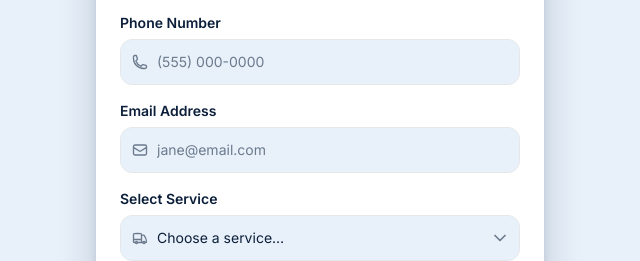
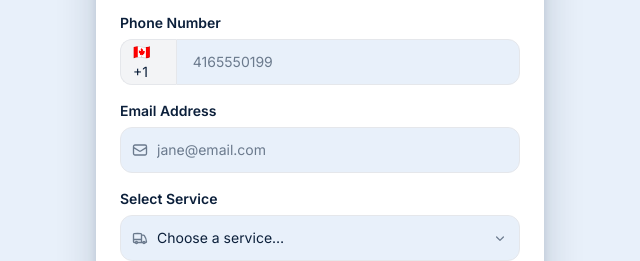
Before and after one commit to satyaroyy95/leadgen-master, a plain HTML site: page index.html in a window 1280 px wide. Shown: the part 706-967 px from the top of the page, 320-960 px from the left. Drawn offline with nearby package versions, Linux system fonts and the light colour scheme.

Commit message:
Add inline success container and clean code

```diff
--- a/index.html
+++ b/index.html
@@ -33,7 +33,6 @@
     body { font-family: 'Inter', sans-serif; }
     .font-display { font-family: 'Bebas Neue', sans-serif; }
 
-    /* Shine sweep on headline */
     @keyframes shine {
       0%   { background-position: -200% center; }
       100% { background-position: 200% center; }
@@ -47,17 +46,14 @@
       animation: shine 3s linear infinite;
     }
 
-    /* Hero diagonal split */
     .hero-bg {
       background: linear-gradient(160deg, #0B1F3A 60%, #1E3A5F 100%);
     }
 
-    /* Subtle card lift */
     .form-card {
       box-shadow: 0 8px 40px rgba(11,31,58,0.18), 0 2px 8px rgba(11,31,58,0.10);
     }
 
-    /* Focus ring uses brand accent */
     input:focus, select:focus {
       outline: none;
       box-shadow: 0 0 0 3px rgba(245,166,35,0.35);
@@ -71,12 +67,9 @@
 
 <body class="bg-brand-blue font-body antialiased">
 
-  <!-- ═══════════════════════════════════════════════
-       TOP BAR
-  ════════════════════════════════════════════════ -->
+  <!-- TOP BAR -->
   <header class="bg-brand-blue border-b border-white/10 px-4 py-3 flex items-center justify-between">
     <div class="flex items-center gap-2">
-      <!-- Simple star/sparkle icon in accent -->
       <svg class="w-6 h-6 text-brand-accent" fill="currentColor" viewBox="0 0 24 24" aria-hidden="true">
         <path d="M12 2l2.4 7.4H22l-6.2 4.5 2.4 7.4L12 17l-6.2 4.3 2.4-7.4L2 9.4h7.6z"/>
       </svg>
@@ -92,13 +85,8 @@
     </a>
   </header>
 
-
-  <!-- ═══════════════════════════════════════════════
-       HERO
-  ════════════════════════════════════════════════ -->
+  <!-- HERO -->
   <section class="hero-bg px-4 pt-10 pb-6 text-center">
-
-    <!-- Trust badge -->
     <div class="inline-flex items-center gap-1.5 bg-white/10 border border-white/20 text-white/80 text-xs font-medium px-3 py-1 rounded-full mb-6">
       <svg class="w-3.5 h-3.5 text-brand-accent" fill="currentColor" viewBox="0 0 20 20" aria-hidden="true">
         <path fill-rule="evenodd" d="M10 18a8 8 0 100-16 8 8 0 000 16zm3.857-9.809a.75.75 0 00-1.214-.882l-3.483 4.79-1.88-1.88a.75.75 0 10-1.06 1.061l2.5 2.5a.75.75 0 001.137-.089l4-5.5z" clip-rule="evenodd"/>
@@ -106,19 +94,16 @@
       Serving 200+ Happy Customers · 5★ on Google Maps
     </div>
 
-    <!-- Headline -->
     <h1 class="font-display text-white leading-none mb-3">
       <span class="block text-5xl sm:text-6xl">PROFESSIONAL</span>
       <span class="block text-4xl sm:text-5xl shine-text">MOBILE CAR DETAILING</span>
       <span class="block text-3xl sm:text-4xl text-white/90 mt-1">BROUGHT TO YOUR DOORSTEP</span>
     </h1>
 
-    <!-- Sub-copy -->
     <p class="text-white/65 text-base max-w-xs mx-auto mt-4 leading-relaxed">
       We come to your home or office — no drop-off, no waiting, no hassle.
     </p>
 
-    <!-- Scroll cue -->
     <div class="mt-6 flex justify-center">
       <svg class="w-6 h-6 text-brand-accent animate-bounce" fill="none" stroke="currentColor"
            stroke-width="2.5" viewBox="0 0 24 24" aria-hidden="true">
@@ -127,10 +112,7 @@
     </div>
   </section>
 
-
-  <!-- ═══════════════════════════════════════════════
-       SOCIAL PROOF STRIP
-  ════════════════════════════════════════════════ -->
+  <!-- SOCIAL PROOF STRIP -->
   <div class="bg-brand-steel border-y border-white/10 px-4 py-3">
     <div class="flex justify-center gap-6 text-xs text-white/70 font-medium flex-wrap">
       <span class="flex items-center gap-1">
@@ -145,25 +127,18 @@
     </div>
   </div>
 
-
-  <!-- ═══════════════════════════════════════════════
-       LEAD CAPTURE FORM
-  ════════════════════════════════════════════════ -->
+  <!-- LEAD CAPTURE FORM -->
   <main class="px-4 py-8 bg-brand-light min-h-screen">
-
     <div class="max-w-md mx-auto">
 
-      <!-- Form headline -->
       <div class="text-center mb-6">
         <p class="text-brand-accent text-xs font-semibold uppercase tracking-widest mb-1">Limited Spots Available Today</p>
         <h2 class="text-brand-blue text-2xl font-bold leading-tight">Get Your Free, No-Obligation Quote</h2>
         <p class="text-brand-muted text-sm mt-1">We'll call or text you back within 15 minutes.</p>
       </div>
 
-      <!-- Card -->
       <div class="bg-white rounded-2xl p-6 form-card">
-
-        <form novalidate>
+        <form>
 
           <!-- Full Name -->
           <div class="mb-4">
@@ -183,6 +158,7 @@
                 placeholder="Jane Smith"
                 autocomplete="name"
                 required
+                minlength="2"
                 class="w-full bg-brand-light border border-gray-200 rounded-xl pl-9 pr-4 py-3 text-brand-blue placeholder-brand-muted text-sm transition-shadow focus:border-brand-accent"
               />
             </div>
@@ -193,26 +169,26 @@
             <label for="phone" class="block text-brand-blue text-sm font-semibold mb-1.5">
               Phone Number
             </label>
-            <div class="relative">
-              <span class="absolute inset-y-0 left-3 flex items-center pointer-events-none">
-                <svg class="w-4 h-4 text-brand-muted" fill="none" stroke="currentColor" stroke-width="2" viewBox="0 0 24 24" aria-hidden="true">
-                  <path stroke-linecap="round" stroke-linejoin="round" d="M2.25 6.75c0 8.284 6.716 15 15 15h2.25a2.25 2.25 0 002.25-2.25v-1.372c0-.516-.351-.966-.852-1.091l-4.423-1.106c-.44-.11-.902.055-1.173.417l-.97 1.293c-.282.376-.769.542-1.21.38a12.035 12.035 0 01-7.143-7.143c-.162-.441.004-.928.38-1.21l1.293-.97c.363-.271.527-.734.417-1.173L6.963 3.102a1.125 1.125 0 00-1.091-.852H4.5A2.25 2.25 0 002.25 5.25v1.5z"/>
-                </svg>
+            <div class="flex">
+              <span class="inline-flex items-center bg-gray-100 border border-r-0 border-gray-200 rounded-l-xl px-3 text-brand-blue text-sm select-none">
+                🇨🇦 +1
               </span>
               <input
-                type="tel"
+                type="text"
                 id="phone"
                 name="phone"
-                placeholder="(555) 000-0000"
-                autocomplete="tel"
-                inputmode="tel"
+                placeholder="4165550199"
+                autocomplete="tel-local"
+                inputmode="numeric"
                 required
-                class="w-full bg-brand-light border border-gray-200 rounded-xl pl-9 pr-4 py-3 text-brand-blue placeholder-brand-muted text-sm transition-shadow focus:border-brand-accent"
+                pattern="[0-9]{10}"
+                maxlength="10"
+                class="w-full bg-brand-light border border-gray-200 rounded-r-xl px-4 py-3 text-brand-blue placeholder-brand-muted text-sm transition-shadow focus:border-brand-accent"
               />
             </div>
           </div>
 
-          <!-- Email -->
+          <!-- Email with strict pattern filter -->
           <div class="mb-4">
             <label for="email" class="block text-brand-blue text-sm font-semibold mb-1.5">
               Email Address
@@ -231,6 +207,8 @@
                 autocomplete="email"
                 inputmode="email"
                 required
+                pattern="[a-zA-Z0-9._%+-]+@[a-zA-Z0-9.-]+\.[a-zA-Z]{2,}"
+                title="Please enter a valid email address with a domain extension (e.g., .com, .ca)"
                 class="w-full bg-brand-light border border-gray-200 rounded-xl pl-9 pr-4 py-3 text-brand-blue placeholder-brand-muted text-sm transition-shadow focus:border-brand-accent"
               />
             </div>
@@ -244,7 +222,7 @@
             <div class="relative">
               <span class="absolute inset-y-0 left-3 flex items-center pointer-events-none">
                 <svg class="w-4 h-4 text-brand-muted" fill="none" stroke="currentColor" stroke-width="2" viewBox="0 0 24 24" aria-hidden="true">
-                  <path stroke-linecap="round" stroke-linejoin="round" d="M8.25 18.75a1.5 1.5 0 01-3 0m3 0a1.5 1.5 0 00-3 0m3 0h6m-9 0H3.375a1.125 1.125 0 01-1.125-1.125V14.25m17.25 4.5a1.5 1.5 0 01-3 0m3 0a1.5 1.5 0 00-3 0m3 0h1.125c.621 0 1.129-.504 1.09-1.124a17.902 17.902 0 00-3.213-9.193 2.056 2.056 0 00-1.58-.86H14.25M16.5 18.75h-2.25m0-11.177v-.958c0-.568-.422-1.048-.987-1.106a48.554 48.554 0 00-10.026 0 1.106 1.106 0 00-.987 1.106v7.635m12-6.677v6.677m0 4.5v-4.5m0 0h-12"/>
+                  <path stroke-linecap="round" stroke-linejoin="round" d="M8.25 18.75a1.5 1.5 0 01-3 0m3 0a1.5 1.5 0 00-3 0m3 0h6m-9 0H3.375a1.125 1.125 0 01-1.125-1.124V14.25m17.25 4.5a1.5 1.5 0 01-3 0m3 0a1.5 1.5 0 00-3 0m3 0h1.125c.621 0 1.129-.504 1.09-1.124a17.902 17.902 0 00-3.213-9.193 2.056 2.056 0 00-1.58-.86H14.25M16.5 18.75h-2.25m0-11.177v-.958c0-.568-.422-1.048-.987-1.106a48.554 48.554 0 00-10.026 0 1.106 1.106 0 00-.987 1.106v7.635m12-6.677v6.677m0 4.5v-4.5m0 0h-12"/>
                 </svg>
               </span>
               <select
@@ -258,13 +236,17 @@
                 <option value="exterior">Exterior Detail</option>
                 <option value="full">Full Premium Package</option>
               </select>
-              <!-- Chevron -->
               <span class="absolute inset-y-0 right-3 flex items-center pointer-events-none">
-                <svg class="w-4 h-4 text-brand-muted" fill="none" stroke="currentColor" stroke-width="2.5" viewBox="0 0 24 24" aria-hidden="true">
-                  <path stroke-linecap="round" stroke-linejoin="round" d="M19.5 8.25l-7.5 7.5-7.5-7.5"/>
+                <svg class="w-4 h-4 text-brand-muted" fill="currentColor" viewBox="0 0 20 20" aria-hidden="true">
+                  <path fill-rule="evenodd" d="M5.22 8.22a.75.75 0 0 1 1.06 0L10 11.94l3.72-3.72a.75.75 0 1 1 1.06 1.06l-4.25 4.25a.75.75 0 0 1-1.06 0L5.22 9.28a.75.75 0 0 1 0-1.06Z" clip-rule="evenodd" />
                 </svg>
               </span>
             </div>
+          </div>
+
+          <!-- Clean, Hidden Success Message Box -->
+          <div id="success-message" class="hidden mb-4 p-4 bg-green-50 border border-green-200 text-green-800 rounded-xl text-center text-sm font-medium">
+            🎉 Success! Your lead has been securely saved. We will contact you shortly.
           </div>
 
           <!-- Submit -->
@@ -278,37 +260,30 @@
             Request Free Quote
           </button>
 
-          <!-- Privacy micro-copy -->
           <p class="text-center text-brand-muted text-xs mt-3">
             🔒 Your info is private. No spam, ever.
           </p>
 
         </form>
-      </div><!-- /card -->
+      </div>
 
-
-      <!-- ─── Why Us – 3 Quick Trust Points ─── -->
+      <!-- Why Us -->
       <div class="mt-8 grid grid-cols-3 gap-3 text-center">
-
         <div class="bg-white rounded-xl p-3 shadow-sm">
           <div class="text-2xl mb-1">🚗</div>
           <p class="text-brand-blue text-xs font-semibold leading-tight">We Come<br>To You</p>
         </div>
-
         <div class="bg-white rounded-xl p-3 shadow-sm">
           <div class="text-2xl mb-1">⚡</div>
           <p class="text-brand-blue text-xs font-semibold leading-tight">Fast 15-Min<br>Response</p>
         </div>
-
         <div class="bg-white rounded-xl p-3 shadow-sm">
           <div class="text-2xl mb-1">✅</div>
           <p class="text-brand-blue text-xs font-semibold leading-tight">Satisfaction<br>Guarantee</p>
         </div>
-
       </div>
 
-
-      <!-- ─── Google Review Strip ─── -->
+      <!-- Google Review Strip -->
       <div class="mt-6 bg-white rounded-2xl p-4 shadow-sm flex items-start gap-3">
         <div class="shrink-0 w-10 h-10 rounded-full bg-brand-light flex items-center justify-center text-lg font-bold text-brand-blue">
           M
@@ -325,14 +300,10 @@
         </div>
       </div>
 
-
-    </div><!-- /max-w-md -->
+    </div>
   </main>
 
-
-  <!-- ═══════════════════════════════════════════════
-       FOOTER
-  ════════════════════════════════════════════════ -->
+  <!-- FOOTER -->
   <footer class="bg-brand-blue text-center py-6 px-4">
     <a href="tel:+15551234567"
        class="inline-flex items-center gap-2 bg-brand-accent text-brand-blue font-bold text-sm rounded-full px-6 py-3 hover:bg-yellow-300 transition-colors mb-4">
```
